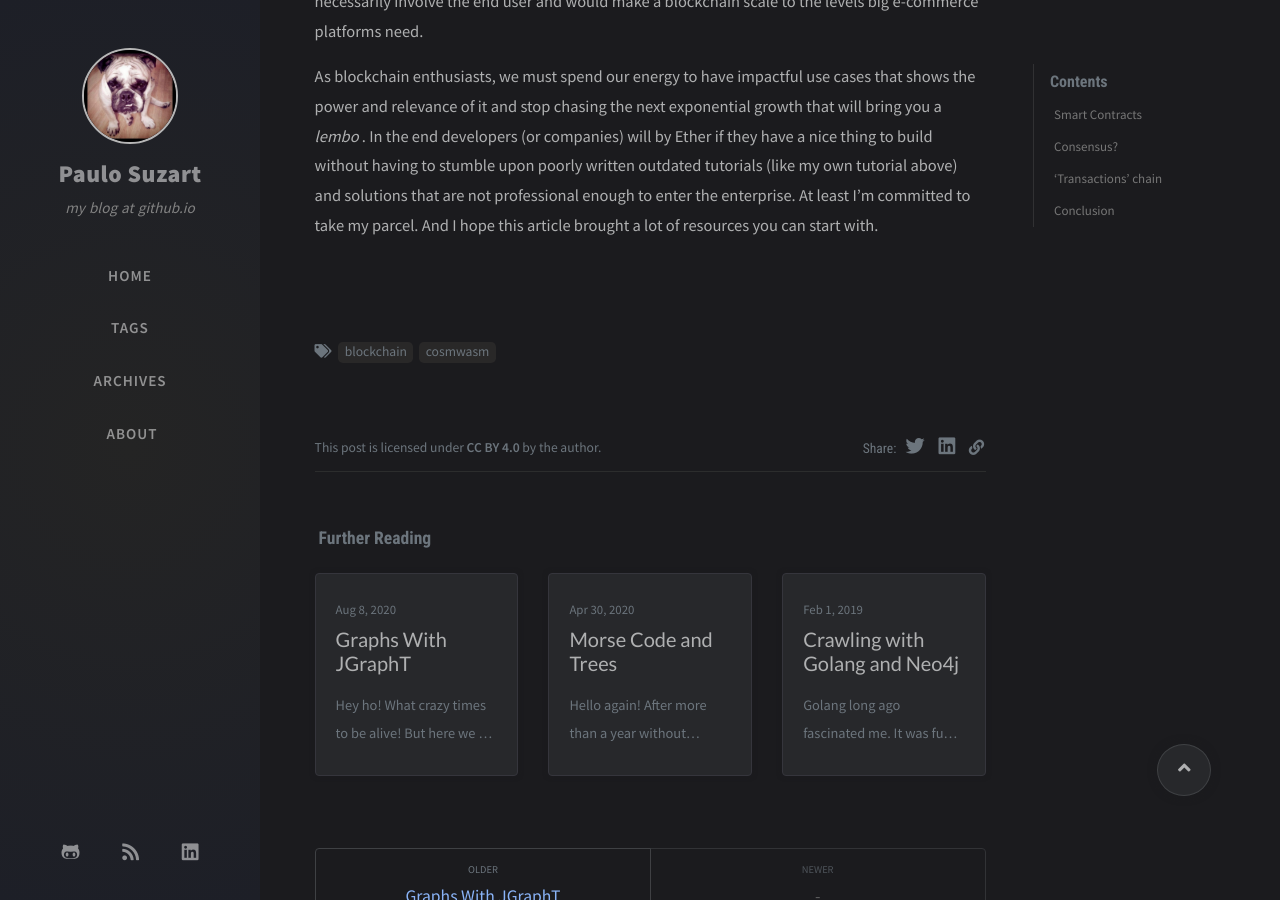
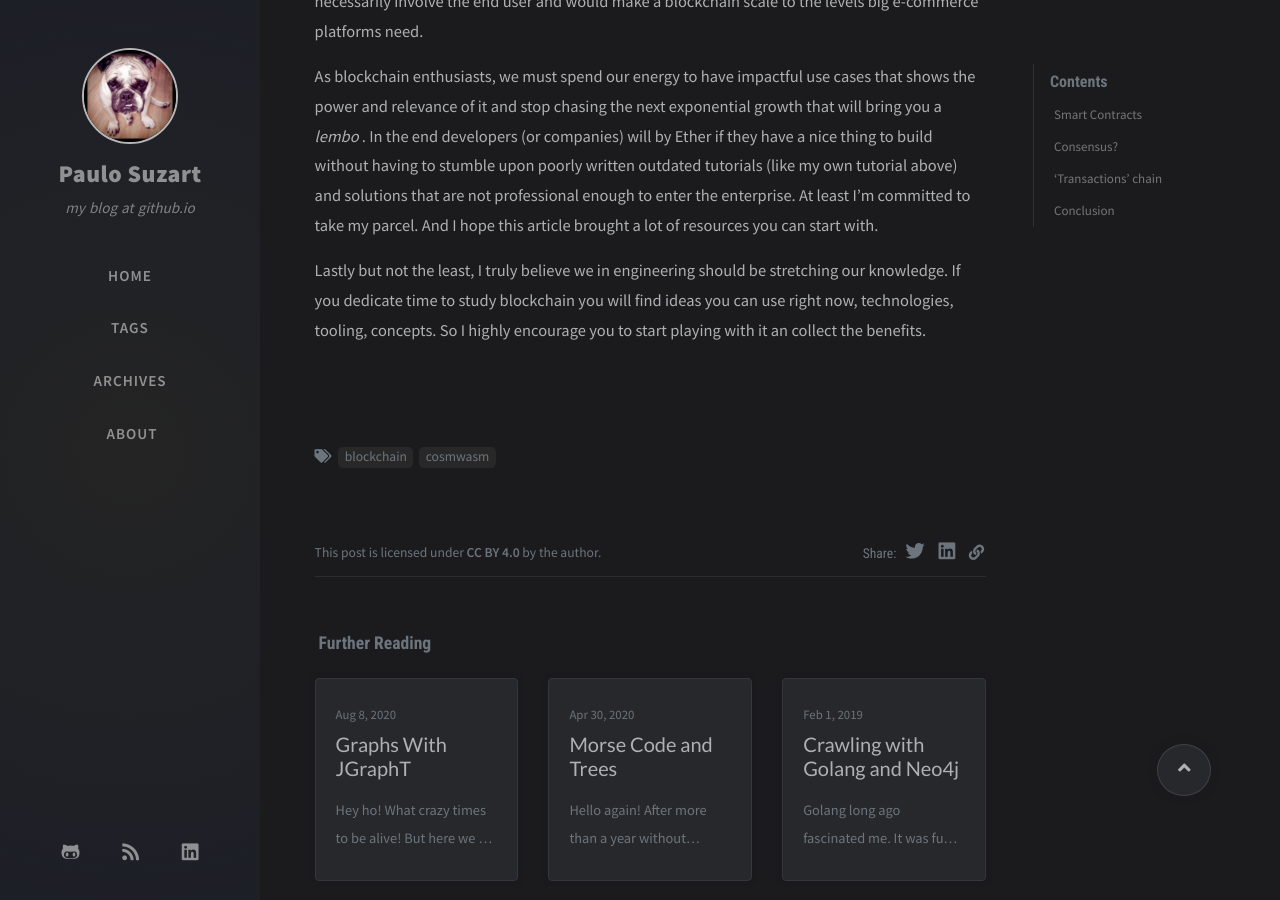
Before and after one commit to paulosuzart/paulosuzart.github.io, a Jekyll site: the page built from _posts/2021-06-05-blockchain.md, in a window 1280 px wide and 900 px high, scrolled down 7520 px. Built offline with Jekyll 4.4.1, drawn with Linux system fonts in a browser that asks for light colours; nearby versions of some CDN libraries; comment, search, counter and statistics services are not loaded.

Commit message:
last paragraph

```diff
--- a/_posts/2021-06-05-blockchain.md
+++ b/_posts/2021-06-05-blockchain.md
@@ -208,3 +208,5 @@ But so far I would say my interaction with blockchain was elucidating, and remov
 What I'm up to now? I'm studying scaling blockchains with techniques like [State Channels](https://magmo.com/nitro-protocol.pdf), [Plasma](https://magmo.com/nitro-protocol.pdf) and [Roll ups](https://vitalik.ca/general/2021/01/05/rollup.html). This would allow some interesting constructs in the Payments world, that does not necessarily involve the end user and would make a blockchain scale to the levels big e-commerce platforms need.
 
 As blockchain enthusiasts, we must spend our energy to have impactful use cases that shows the power and relevance of it and stop chasing the next exponential growth that will bring you a *lembo*. In the end developers (or companies) will by Ether if they have a nice thing to build without having to stumble upon poorly written outdated tutorials (like my own tutorial above) and solutions that are not professional enough to enter the enterprise. At least I'm committed to take my parcel. And I hope this article brought a lot of resources you can start with.
+
+Lastly but not the least, I truly believe we in engineering should be stretching our knowledge. If you dedicate time to study blockchain you will find ideas you can use right now, technologies, tooling, concepts. So I highly encourage you to start playing with it an collect the benefits.
```
